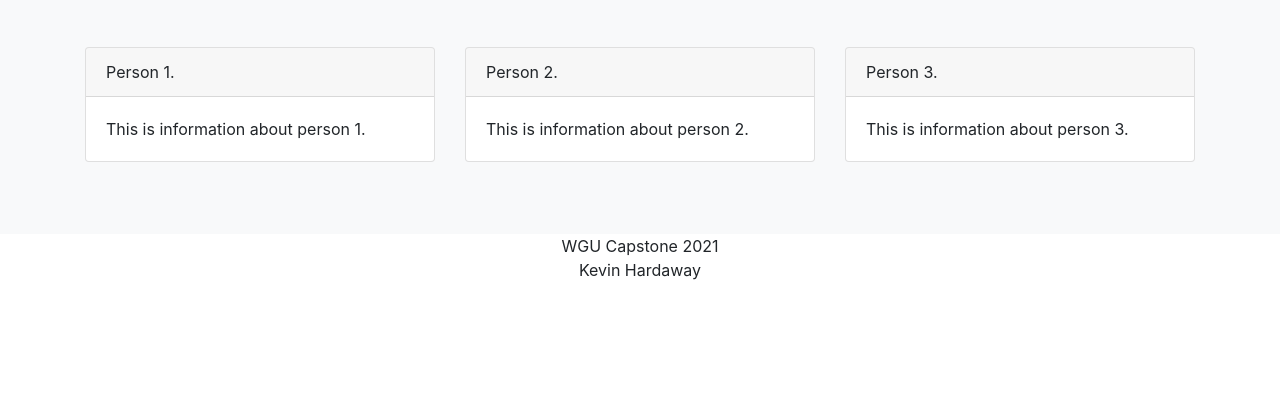
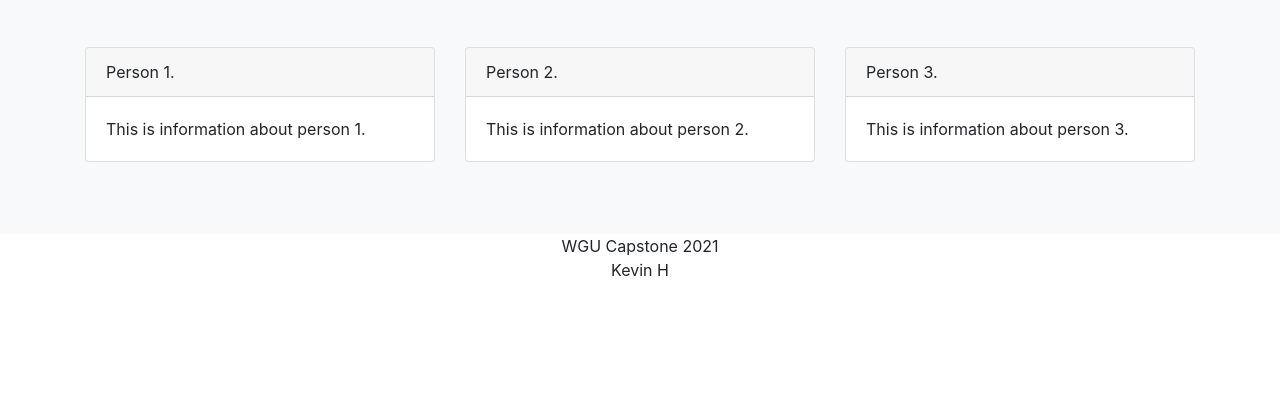
Before and after one commit to germanyhasnosun/personal_projects, a Django app: page /about_us/ in a window 1280 px wide. Shown: the part 397-800 px from the top of the page. Run offline with Django 3.2, Linux system fonts and the light colour scheme; some libraries are stand-ins or nearby versions.

Commit message:
Update base.html

```diff
--- a/capstone/capstone_app/main/templates/base/base.html
+++ b/capstone/capstone_app/main/templates/base/base.html
@@ -76,7 +76,7 @@
 
 
     <footer class="container" style='bottom:0; width:100%; margin:auto;text-align: center;'>
-      <p> WGU Capstone 2021<br>Kevin Hardaway</p>
+      <p> WGU Capstone 2021<br>Kevin H</p>
     </footer>
 
     <!-- Bootstrap core JavaScript
```
